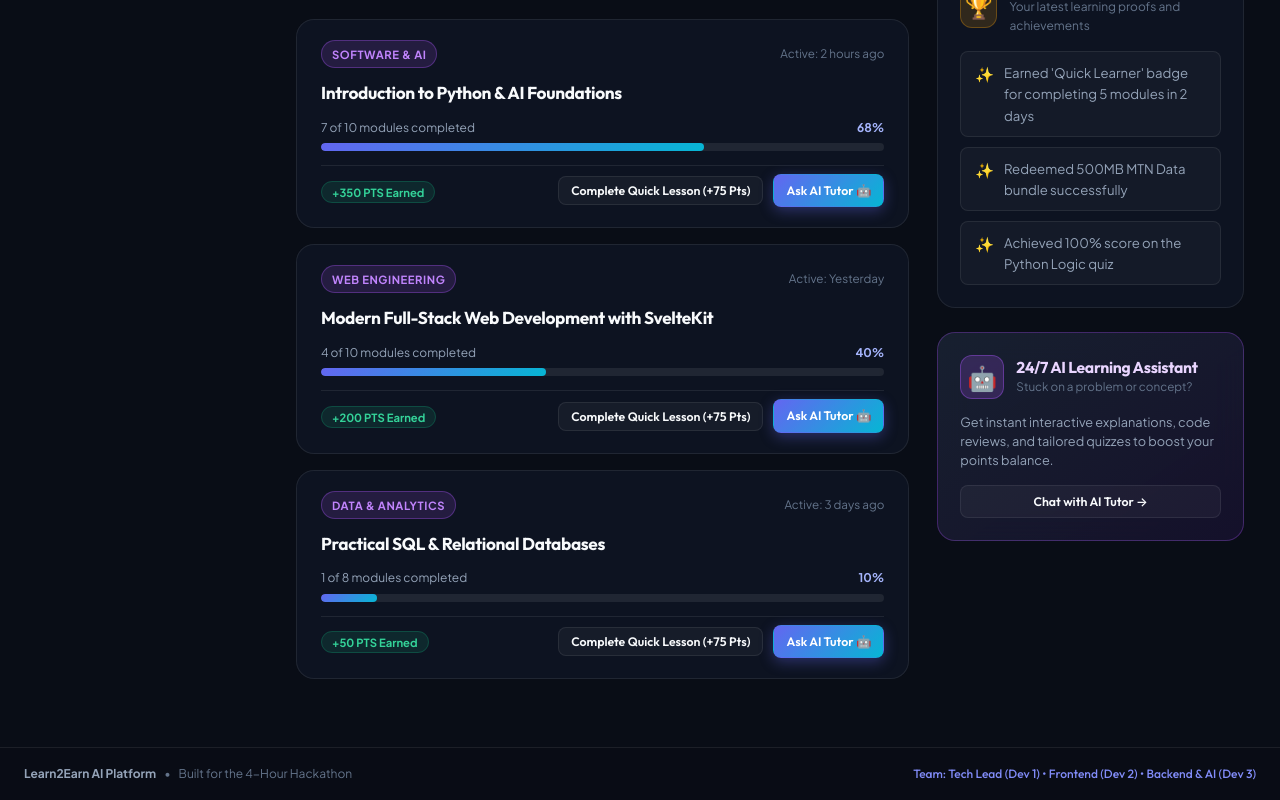
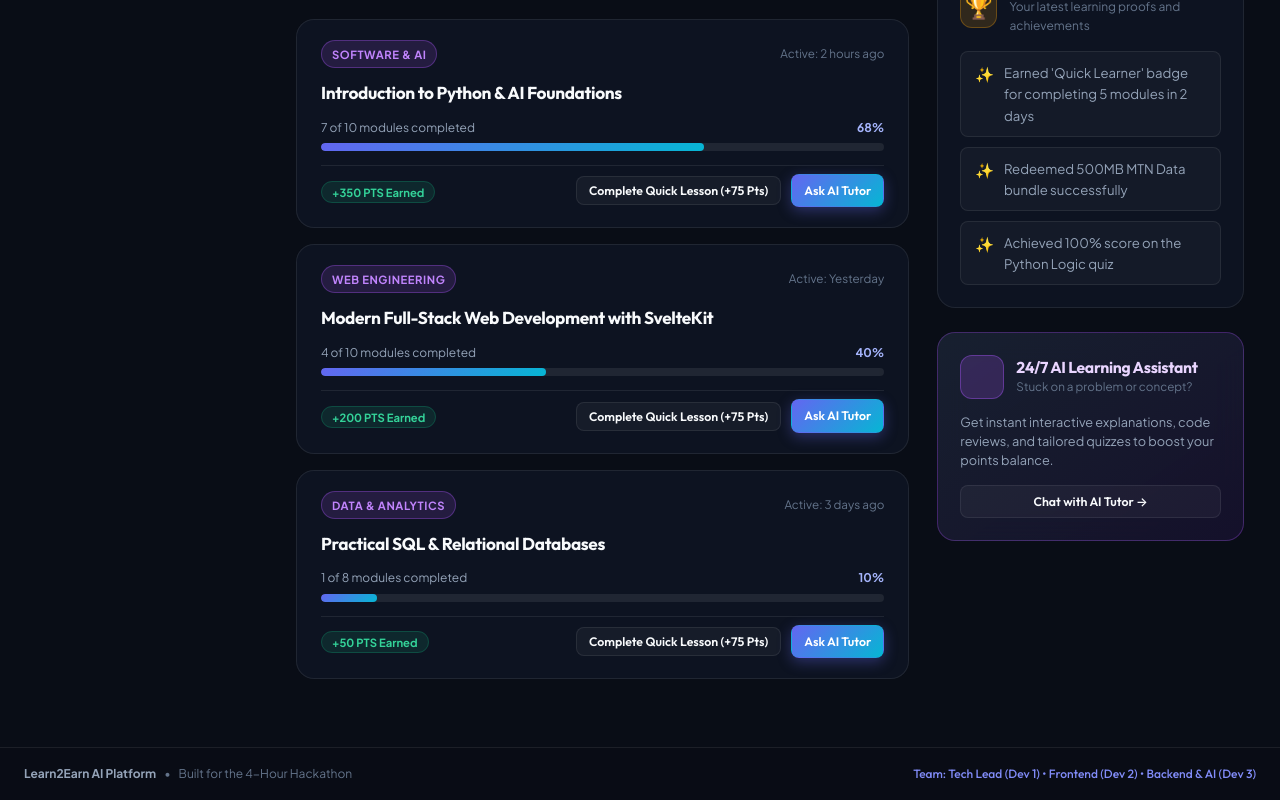
Before and after one commit to preciousmbah2005/hacktoberfest2026, a SvelteKit app in the folder frontend/: page /dashboard in a window 1280 px wide. Shown: the part 836-1636 px from the top of the page. Built offline with nearby package versions, Linux system fonts and the light colour scheme; no server answers.

Commit message:
chore: remove AI icons

```diff
--- a/frontend/src/lib/components/dashboard/ActiveCourses.svelte
+++ b/frontend/src/lib/components/dashboard/ActiveCourses.svelte
@@ -64,7 +64,7 @@
 							{/if}
 						</button>
 						<a href="/ai-assistant?course={course.course_id}" class="btn btn-primary btn-sm">
-							Ask AI Tutor 🤖
+							Ask AI Tutor
 						</a>
 					</div>
 				</div>
--- a/frontend/src/routes/ai-assistant/+page.svelte
+++ b/frontend/src/routes/ai-assistant/+page.svelte
@@ -90,7 +90,7 @@
 				<div class="message-row" class:user-row={m.sender === 'user'}>
 					<div class="bubble" class:user-bubble={m.sender === 'user'}>
 						<div class="bubble-header">
-							<span class="sender-tag">{m.sender === 'assistant' ? '🤖 AI Tutor' : '👤 You'}</span>
+							<span class="sender-tag">{m.sender === 'assistant' ? 'AI Tutor' : '👤 You'}</span>
 							<span class="time-tag">{m.time}</span>
 						</div>
 						<p class="bubble-text">{m.text}</p>
--- a/frontend/src/routes/dashboard/+page.svelte
+++ b/frontend/src/routes/dashboard/+page.svelte
@@ -89,7 +89,7 @@
 				<!-- Quick AI Assistant Callout -->
 				<div class="card ai-card">
 					<div class="ai-head">
-						<span class="ai-icon">🤖</span>
+						<span class="ai-icon"></span>
 						<div>
 							<h4 class="ai-title">24/7 AI Learning Assistant</h4>
 							<p class="ai-sub">Stuck on a problem or concept?</p>
```
